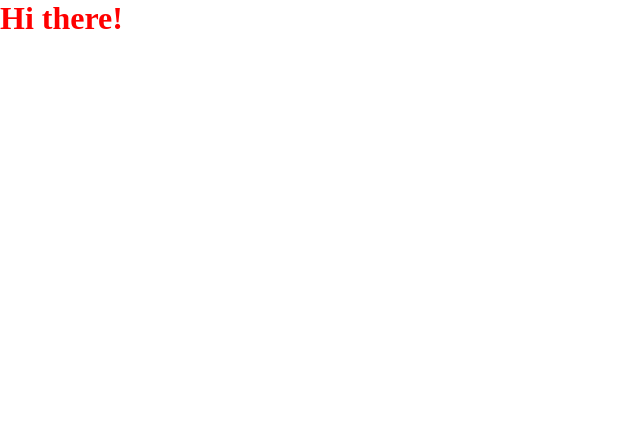
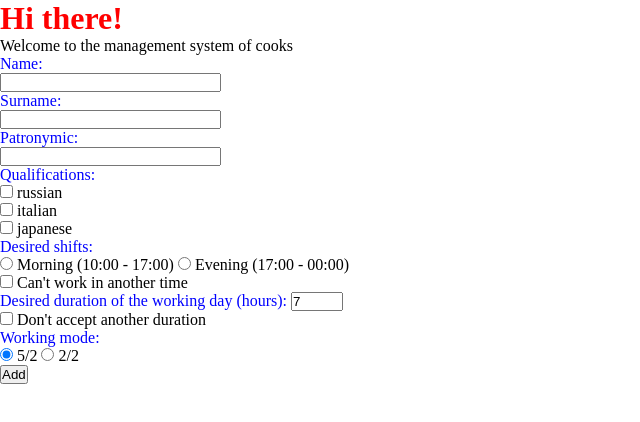
Before and after one commit to zeionara/kitchen, a plain HTML site: page frontend/index.html in a window 1280 px wide. Shown: the whole page, without its empty margins (0-640 px from the left). Drawn offline with Linux system fonts and the light colour scheme.

Commit message:
Form - draft

```diff
--- a/frontend/index.html
+++ b/frontend/index.html
@@ -8,5 +8,32 @@
   </head>
   <body>
     <h1>Hi there!</h1>
+    <p>Welcome to the management system of cooks</p>
+
+    <form name="addnew" method="get" action="enter_data.php">
+      <input name="link" type="hidden" value="index.php" />
+      <label>Name: </label><br />
+      <input name="name" type="text" size="25" maxlength="30"/> <br />
+      <label>Surname: </label><br />
+      <input name="surname" type="text" size="25" maxlength="30"/> <br />
+      <label>Patronymic: </label><br />
+      <input name="patronymic" type="text" size="25" maxlength="30"/> <br />
+      <label>Qualifications:</label>
+      <p><input type="checkbox" name="russian" value="russian" unchecked> russian</p>
+      <p><input type="checkbox" name="italian" value="italian" unchecked> italian</p>
+      <p><input type="checkbox" name="japanese" value="japanese" unchecked> japanese</p>
+      <label>Desired shifts: </label><br/>
+      <input type="radio" name="shiftstime" value="morning"> Morning (10:00 - 17:00)
+      <input type="radio" name="shiftstime" value="evening"> Evening (17:00 - 00:00)<br>
+      <p><input type="checkbox" name="necessityshiftstime" value="necessityshiftstime" unchecked> Can't work in another time</p>
+      <label>Desired duration of the working day (hours):</label>
+      <input type="number" min="4" max="10" step="1" value ="7"/>
+      <p><input type="checkbox" name="necessityshiftstime" value="necessityshiftstime" unchecked> Don't accept another duration</p>
+      <label>Working mode: </label><br/>
+      <input checked type="radio" name="workingmode" value="5/2"> 5/2
+      <input type="radio" name="workingmode" value="2/2"> 2/2 <br />
+      <input type="submit" name="enter" value="Add" />
+    </form>
+
   </body>
 </html>
--- a/frontend/styles/style.css
+++ b/frontend/styles/style.css
@@ -6,3 +6,7 @@
 h1{
   color:red
 }
+
+label{
+  color:blue
+}
```
